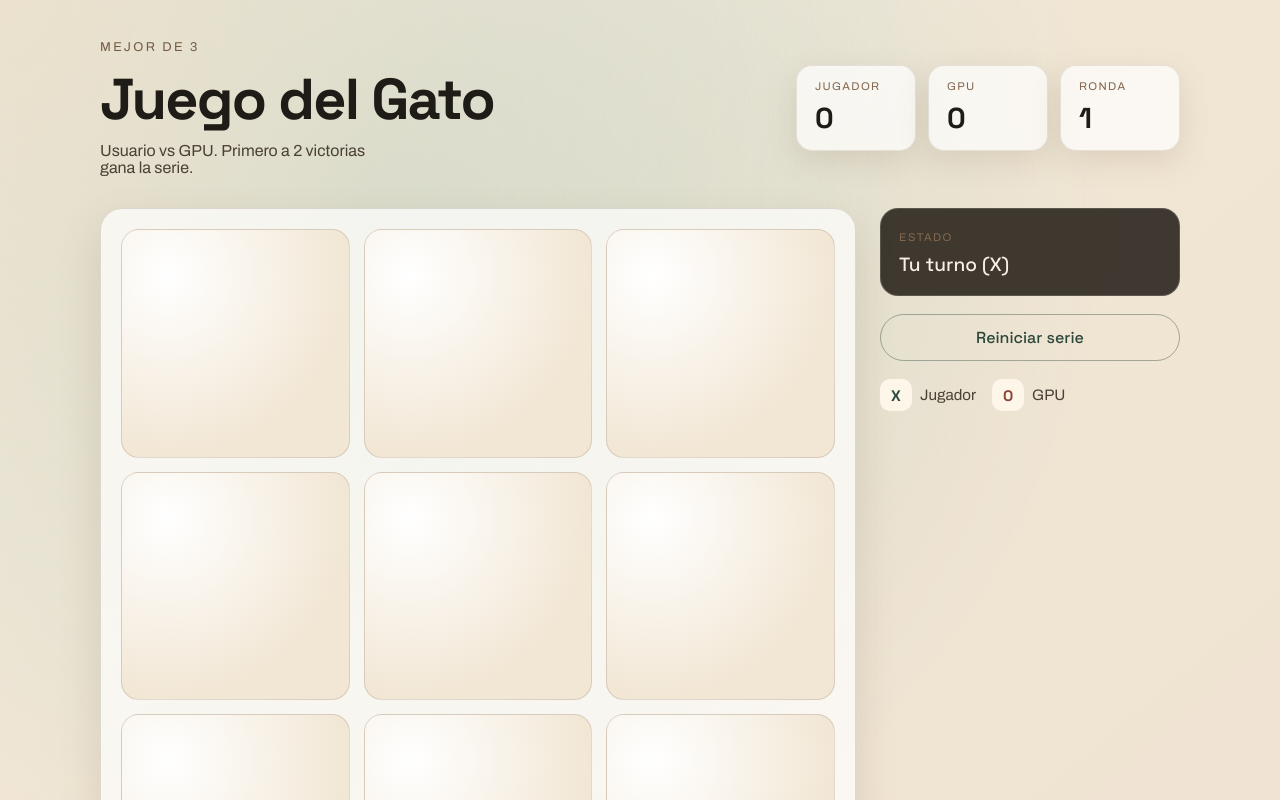
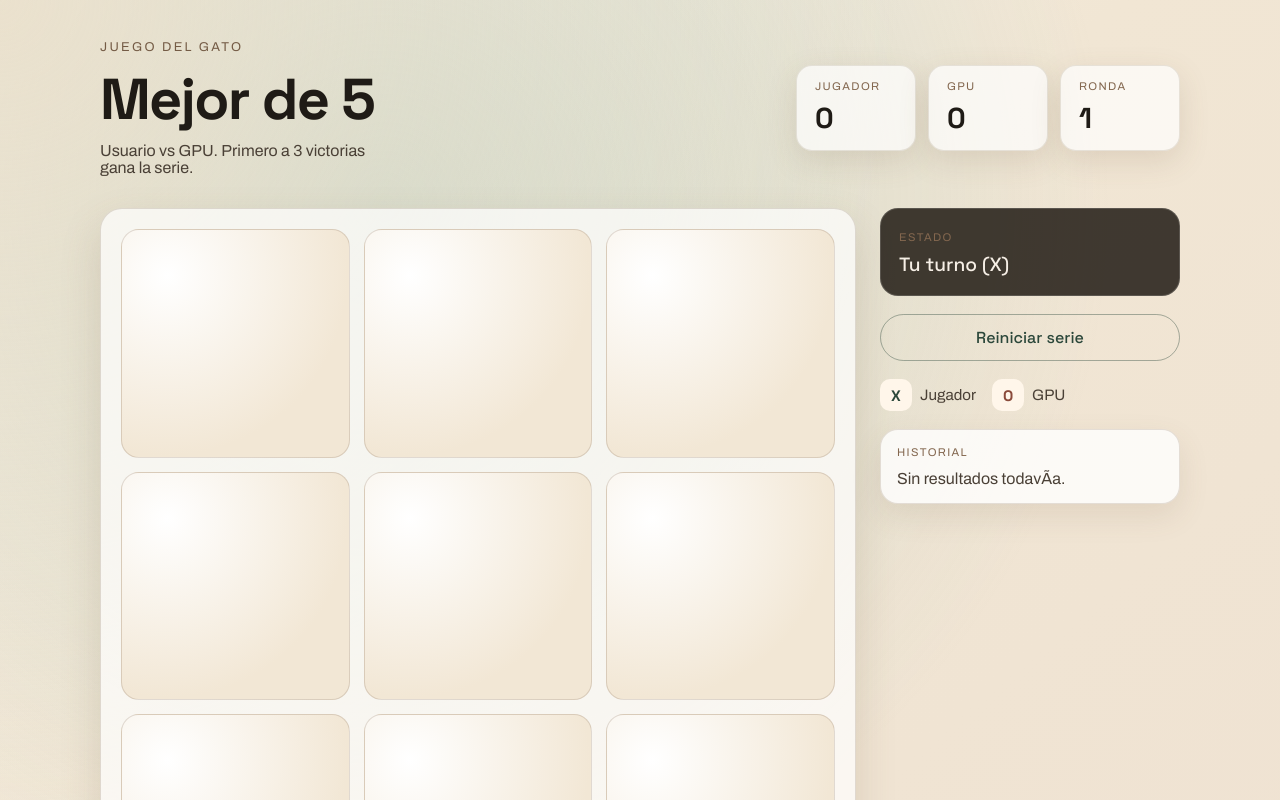
Before and after one commit to BrandonYahir/ELGATO, a React (Vite) app: page / in a window 1280 px wide. Shown: the top 800 px of the page. Built offline with nearby package versions, Linux system fonts and the light colour scheme.

Commit message:
Main-protection

```diff
--- a/src/App.tsx
+++ b/src/App.tsx
@@ -1,11 +1,23 @@
 import { useEffect, useMemo, useState } from 'react'
 import { getWinner, isBoardFull, pickCpuMove, type Mark } from './gameLogic'
+import AppView from './AppView'
 
 type Turn = 'player' | 'cpu'
 type RoundResult = 'player' | 'cpu' | 'draw' | null
+type HistoryEntry = { round: number; result: Exclude<RoundResult, null> }
+type PersistedState = {
+  board: Mark[]
+  turn: Turn
+  round: number
+  scores: { player: number; cpu: number }
+  roundResult: RoundResult
+  totalWinner: 'player' | 'cpu' | null
+  history: HistoryEntry[]
+}
 
 const createEmptyBoard = (): Mark[] => Array(9).fill(null)
-const MAX_WINS = 2
+const MAX_WINS = 3
+const STORAGE_KEY = 'gato-series-v2'
 
 const formatResult = (result: RoundResult): string => {
   if (result === 'player') return 'Ganaste la ronda'
@@ -20,16 +32,103 @@ const formatTotalWinner = (winner: 'player' | 'cpu' | null): string => {
   return 'Serie empatada, sin ganador'
 }
 
+const formatHistoryResult = (result: Exclude<RoundResult, null>): string => {
+  if (result === 'player') return 'Victoria'
+  if (result === 'cpu') return 'Derrota'
+  return 'Empate'
+}
+
+const loadPersistedState = (): PersistedState | null => {
+  if (typeof window === 'undefined') return null
+  const raw = window.localStorage.getItem(STORAGE_KEY)
+  if (!raw) return null
+
+  try {
+    const parsed = JSON.parse(raw) as Partial<PersistedState>
+    const board = Array.isArray(parsed.board) ? parsed.board : null
+    const validBoard =
+      board &&
+      board.length === 9 &&
+      board.every((cell) => cell === 'X' || cell === 'O' || cell === null)
+        ? board
+        : null
+
+    const scores = parsed.scores
+    const validScores =
+      scores &&
+      typeof scores.player === 'number' &&
+      typeof scores.cpu === 'number'
+        ? scores
+        : null
+
+    const round = typeof parsed.round === 'number' ? parsed.round : null
+    const turn = parsed.turn === 'player' || parsed.turn === 'cpu' ? parsed.turn : null
+    const roundResult =
+      parsed.roundResult === 'player' ||
+      parsed.roundResult === 'cpu' ||
+      parsed.roundResult === 'draw' ||
+      parsed.roundResult === null
+        ? parsed.roundResult
+        : null
+    const totalWinner =
+      parsed.totalWinner === 'player' || parsed.totalWinner === 'cpu'
+        ? parsed.totalWinner
+        : parsed.totalWinner === null
+          ? null
+          : null
+
+    const history = Array.isArray(parsed.history) ? parsed.history : []
+    const validHistory = history.filter((entry) => {
+      if (!entry || typeof entry !== 'object') return false
+      if (typeof entry.round !== 'number') return false
+      return entry.result === 'player' || entry.result === 'cpu' || entry.result === 'draw'
+    }) as HistoryEntry[]
+
+    if (!validBoard || !validScores || !round || !turn) return null
+
+    return {
+      board: validBoard,
+      turn,
+      round,
+      scores: validScores,
+      roundResult,
+      totalWinner,
+      history: validHistory,
+    }
+  } catch {
+    return null
+  }
+}
+
 const App = () => {
-  const [board, setBoard] = useState<Mark[]>(() => createEmptyBoard())
-  const [turn, setTurn] = useState<Turn>('player')
-  const [round, setRound] = useState(1)
-  const [scores, setScores] = useState({ player: 0, cpu: 0 })
-  const [roundResult, setRoundResult] = useState<RoundResult>(null)
-  const [totalWinner, setTotalWinner] = useState<'player' | 'cpu' | null>(null)
+  const initialState = useMemo(
+    () =>
+      loadPersistedState() ?? {
+        board: createEmptyBoard(),
+        turn: 'player' as Turn,
+        round: 1,
+        scores: { player: 0, cpu: 0 },
+        roundResult: null,
+        totalWinner: null,
+        history: [],
+      },
+    [],
+  )
+
+  const [board, setBoard] = useState<Mark[]>(() => initialState.board)
+  const [turn, setTurn] = useState<Turn>(() => initialState.turn)
+  const [round, setRound] = useState(() => initialState.round)
+  const [scores, setScores] = useState(() => initialState.scores)
+  const [roundResult, setRoundResult] = useState<RoundResult>(
+    () => initialState.roundResult,
+  )
+  const [totalWinner, setTotalWinner] = useState<'player' | 'cpu' | null>(
+    () => initialState.totalWinner,
+  )
+  const [history, setHistory] = useState<HistoryEntry[]>(() => initialState.history)
 
   const seriesOver = useMemo(
-    () => totalWinner !== null || (roundResult !== null && round >= 3),
+    () => totalWinner !== null || (roundResult !== null && round >= 5),
     [round, roundResult, totalWinner],
   )
 
@@ -51,8 +150,20 @@ const App = () => {
     return { text: 'Empate total', symbol: '?', tone: 'draw' as const }
   }, [seriesOver, totalWinner])
 
+  const historyItems = useMemo(
+    () =>
+      history.map((entry, index) => ({
+        key: `${entry.round}-${index}`,
+        round: entry.round,
+        result: entry.result,
+        resultLabel: formatHistoryResult(entry.result),
+      })),
+    [history],
+  )
+
   const finishRound = (winner: 'player' | 'cpu' | 'draw') => {
     setRoundResult(winner)
+    setHistory((prev) => [...prev, { round, result: winner }])
     if (winner === 'draw') return
 
     setScores((prev) => {
@@ -118,7 +229,7 @@ const App = () => {
 
   const handleNextRound = () => {
     if (!roundResult || seriesOver) return
-    setRound((prev) => Math.min(prev + 1, 3))
+    setRound((prev) => Math.min(prev + 1, 5))
     setBoard(createEmptyBoard())
     setRoundResult(null)
     setTurn('player')
@@ -131,100 +242,39 @@ const App = () => {
     setScores({ player: 0, cpu: 0 })
     setRoundResult(null)
     setTotalWinner(null)
+    setHistory([])
   }
 
+  useEffect(() => {
+    if (typeof window === 'undefined') return
+    const snapshot: PersistedState = {
+      board,
+      turn,
+      round,
+      scores,
+      roundResult,
+      totalWinner,
+      history,
+    }
+    window.localStorage.setItem(STORAGE_KEY, JSON.stringify(snapshot))
+  }, [board, turn, round, scores, roundResult, totalWinner, history])
+
   return (
-    <div className="page">
-      <header className="header">
-        <div className="title-block">
-          <p className="eyebrow">Mejor de 3</p>
-          <h1>Juego del Gato</h1>
-          <p className="sub">
-            Usuario vs GPU. Primero a {MAX_WINS} victorias gana la serie.
-          </p>
-        </div>
-        <div className="scoreboard">
-          <div className="score-card">
-            <span className="label">Jugador</span>
-            <strong>{scores.player}</strong>
-          </div>
-          <div className="score-card">
-            <span className="label">GPU</span>
-            <strong>{scores.cpu}</strong>
-          </div>
-          <div className="score-card score-round">
-            <span className="label">Ronda</span>
-            <strong>{round}</strong>
-          </div>
-        </div>
-      </header>
-
-      <section className="arena">
-        <div className="board" role="grid" aria-label="Tablero del gato">
-          {board.map((cell, index) => (
-            <button
-              key={index}
-              className={`cell ${cell ? 'filled' : ''}`}
-              aria-label={`celda ${index + 1}`}
-              disabled={
-                cell !== null || turn !== 'player' || roundResult !== null || seriesOver
-              }
-              onClick={() => handleCellClick(index)}
-              type="button"
-            >
-              {cell}
-            </button>
-          ))}
-        </div>
-
-        <aside className="panel">
-          <div className="status-card">
-            <span className="label">Estado</span>
-            <p className="status-text">{statusMessage}</p>
-          </div>
-
-          <div className="actions">
-            {!seriesOver && roundResult && (
-              <button className="primary" onClick={handleNextRound} type="button">
-                Siguiente ronda
-              </button>
-            )}
-            <button className="ghost" onClick={handleResetSeries} type="button">
-              Reiniciar serie
-            </button>
-          </div>
-
-          <div className="legend">
-            <div>
-              <span className="mark player">X</span>
-              <span>Jugador</span>
-            </div>
-            <div>
-              <span className="mark cpu">O</span>
-              <span>GPU</span>
-            </div>
-          </div>
-        </aside>
-      </section>
-
-      {finalOutcome && (
-        <div className="modal-overlay" role="presentation">
-          <div
-            className={`modal-card ${finalOutcome.tone}`}
-            role="dialog"
-            aria-live="polite"
-            aria-label="Resultado final"
-          >
-            <div className="modal-symbol">{finalOutcome.symbol}</div>
-            <h2>{finalOutcome.text}</h2>
-            <p className="modal-subtitle">Gracias por jugar.</p>
-            <button className="primary" onClick={handleResetSeries} type="button">
-              Reiniciar serie
-            </button>
-          </div>
-        </div>
-      )}
-    </div>
+    <AppView
+      maxWins={MAX_WINS}
+      scores={scores}
+      round={round}
+      board={board}
+      turn={turn}
+      roundResult={roundResult}
+      seriesOver={seriesOver}
+      statusMessage={statusMessage}
+      historyItems={historyItems}
+      finalOutcome={finalOutcome}
+      onCellClick={handleCellClick}
+      onNextRound={handleNextRound}
+      onResetSeries={handleResetSeries}
+    />
   )
 }
 
--- /dev/null
+++ b/src/AppView.tsx
@@ -0,0 +1,157 @@
+import type { Mark } from './gameLogic'
+
+type HistoryItem = {
+  key: string
+  round: number
+  result: 'player' | 'cpu' | 'draw'
+  resultLabel: string
+}
+
+type FinalOutcome = { text: string; symbol: string; tone: 'win' | 'loss' | 'draw' } | null
+
+type AppViewProps = {
+  maxWins: number
+  scores: { player: number; cpu: number }
+  round: number
+  board: Mark[]
+  turn: 'player' | 'cpu'
+  roundResult: 'player' | 'cpu' | 'draw' | null
+  seriesOver: boolean
+  statusMessage: string
+  historyItems: HistoryItem[]
+  finalOutcome: FinalOutcome
+  onCellClick: (index: number) => void
+  onNextRound: () => void
+  onResetSeries: () => void
+}
+
+const AppView = ({
+  maxWins,
+  scores,
+  round,
+  board,
+  turn,
+  roundResult,
+  seriesOver,
+  statusMessage,
+  historyItems,
+  finalOutcome,
+  onCellClick,
+  onNextRound,
+  onResetSeries,
+}: AppViewProps) => {
+  return (
+    <div className="page">
+      <header className="header">
+        <div className="title-block">
+          <p className="eyebrow">Juego del Gato</p>
+          <h1>Mejor de 5</h1>
+          <p className="sub">
+            Usuario vs GPU. Primero a {maxWins} victorias gana la serie.
+          </p>
+        </div>
+        <div className="scoreboard">
+          <div className="score-card">
+            <span className="label">Jugador</span>
+            <strong>{scores.player}</strong>
+          </div>
+          <div className="score-card">
+            <span className="label">GPU</span>
+            <strong>{scores.cpu}</strong>
+          </div>
+          <div className="score-card score-round">
+            <span className="label">Ronda</span>
+            <strong>{round}</strong>
+          </div>
+        </div>
+      </header>
+
+      <section className="arena">
+        <div className="board" role="grid" aria-label="Tablero del gato">
+          {board.map((cell, index) => (
+            <button
+              key={index}
+              className={`cell ${cell ? 'filled' : ''}`}
+              aria-label={`celda ${index + 1}`}
+              disabled={
+                cell !== null || turn !== 'player' || roundResult !== null || seriesOver
+              }
+              onClick={() => onCellClick(index)}
+              type="button"
+            >
+              {cell}
+            </button>
+          ))}
+        </div>
+
+        <aside className="panel">
+          <div className="status-card">
+            <span className="label">Estado</span>
+            <p className="status-text">{statusMessage}</p>
+          </div>
+
+          <div className="actions">
+            {!seriesOver && roundResult && (
+              <button className="primary" onClick={onNextRound} type="button">
+                Siguiente ronda
+              </button>
+            )}
+            <button className="ghost" onClick={onResetSeries} type="button">
+              Reiniciar serie
+            </button>
+          </div>
+
+          <div className="legend">
+            <div>
+              <span className="mark player">X</span>
+              <span>Jugador</span>
+            </div>
+            <div>
+              <span className="mark cpu">O</span>
+              <span>GPU</span>
+            </div>
+          </div>
+
+          <div className="history-card">
+            <span className="label">Historial</span>
+            {historyItems.length === 0 ? (
+              <p className="history-empty">Sin resultados todavÃ­a.</p>
+            ) : (
+              <ul className="history-list">
+                {historyItems.map((entry) => (
+                  <li
+                    key={entry.key}
+                    className={`history-item ${entry.result}`}
+                  >
+                    <span className="history-round">Ronda {entry.round}</span>
+                    <span className="history-result">{entry.resultLabel}</span>
+                  </li>
+                ))}
+              </ul>
+            )}
+          </div>
+        </aside>
+      </section>
+
+      {finalOutcome && (
+        <div className="modal-overlay" role="presentation">
+          <div
+            className={`modal-card ${finalOutcome.tone}`}
+            role="dialog"
+            aria-live="polite"
+            aria-label="Resultado final"
+          >
+            <div className="modal-symbol">{finalOutcome.symbol}</div>
+            <h2>{finalOutcome.text}</h2>
+            <p className="modal-subtitle">Gracias por jugar.</p>
+            <button className="primary" onClick={onResetSeries} type="button">
+              Reiniciar serie
+            </button>
+          </div>
+        </div>
+      )}
+    </div>
+  )
+}
+
+export default AppView
--- a/src/style.css
+++ b/src/style.css
@@ -234,6 +234,61 @@ button.ghost:hover {
   color: #8a4a3a;
 }
 
+.history-card {
+  padding: 16px;
+  border-radius: 18px;
+  background: rgba(255, 255, 255, 0.8);
+  border: 1px solid rgba(118, 92, 64, 0.18);
+  box-shadow: 0 12px 30px rgba(118, 92, 64, 0.12);
+  display: grid;
+  gap: 12px;
+}
+
+.history-empty {
+  margin: 0;
+  color: #4a4036;
+}
+
+.history-list {
+  list-style: none;
+  margin: 0;
+  padding: 0;
+  display: grid;
+  gap: 8px;
+}
+
+.history-item {
+  display: flex;
+  align-items: center;
+  justify-content: space-between;
+  gap: 12px;
+  padding: 8px 12px;
+  border-radius: 12px;
+  background: rgba(244, 236, 224, 0.8);
+  font-size: 0.9rem;
+}
+
+.history-item.player {
+  background: rgba(228, 241, 234, 0.9);
+}
+
+.history-item.cpu {
+  background: rgba(246, 226, 222, 0.9);
+}
+
+.history-item.draw {
+  background: rgba(239, 231, 218, 0.9);
+}
+
+.history-round {
+  color: #5a4a3a;
+}
+
+.history-result {
+  font-weight: 600;
+  color: #2f271f;
+}
+
 .modal-overlay {
   position: fixed;
   inset: 0;
```
Also changed, not shown: github-action/main-protection.yml (added, +17 -0 lines), 1 other file (tests, documents, lock files or other folders).
